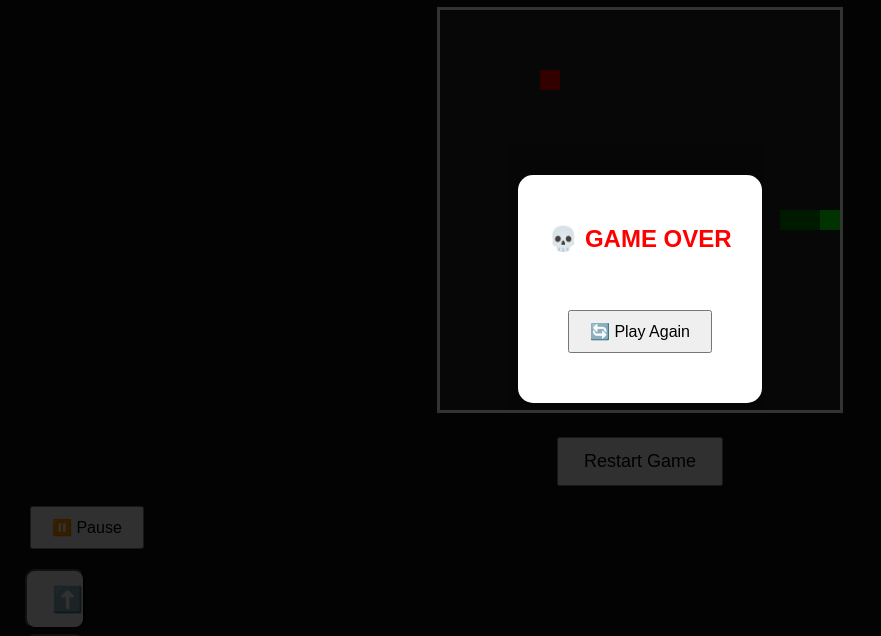
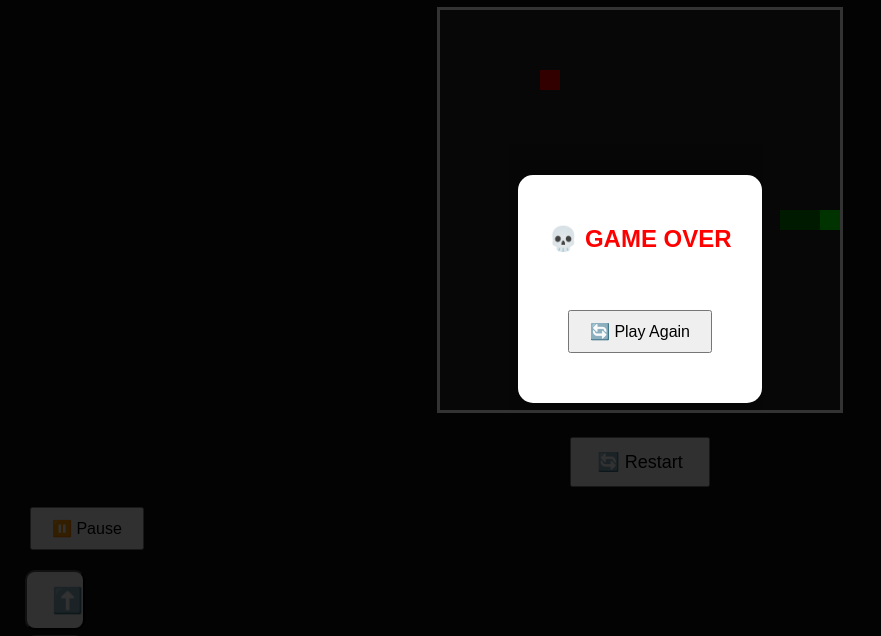
Before and after one commit to junior68241327-hash/junior68241327-hash, a plain HTML site: page index.html in a window 1280 px wide. Shown: the part 111-747 px from the top of the page, without its empty margins (0-881 px from the left). Drawn offline with Linux system fonts and the light colour scheme.

Commit message:
Update index.html

```diff
--- a/index.html
+++ b/index.html
@@ -6,6 +6,7 @@
   <title>Snake Game</title>
   <link rel="stylesheet" href="style.css">
 </head>
+
 <body>
 
   <h1>🐍 Snake Game</h1>
@@ -18,7 +19,10 @@
 
   <canvas id="gameCanvas" width="400" height="400"></canvas>
 
-  <button id="restart">Restart Game</button><button id="pause">⏸️ Pause</button>
+  <div class="buttons">
+    <button id="restart">🔄 Restart</button>
+    <button id="pause">⏸️ Pause</button>
+  </div>
 
   <div id="gameOver" class="game-over">
     <div class="game-over-box">
@@ -27,6 +31,7 @@
       <button id="gameOverRestart">🔄 Play Again</button>
     </div>
   </div>
+
   <div class="controls">
     <button onclick="changeDirection('UP')">⬆️</button>
 
@@ -36,6 +41,8 @@
       <button onclick="changeDirection('RIGHT')">➡️</button>
     </div>
   </div>
+
   <script src="script.js"></script>
+
 </body>
 </html>
```
Lines whose indentation alone changed are shown as unchanged.
